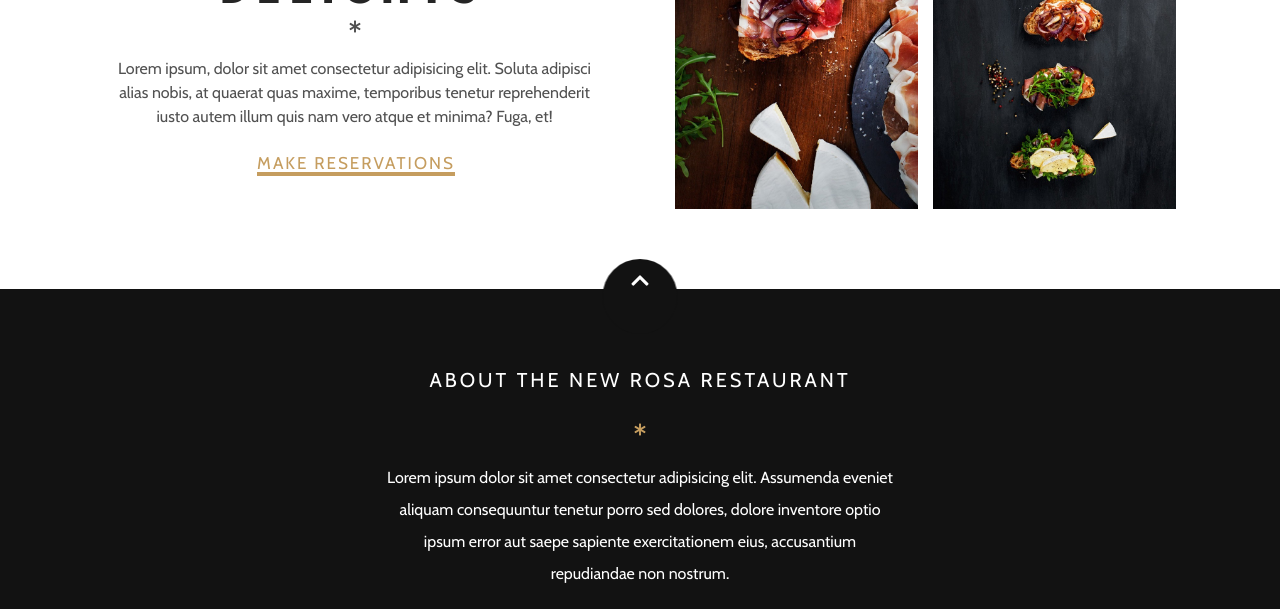
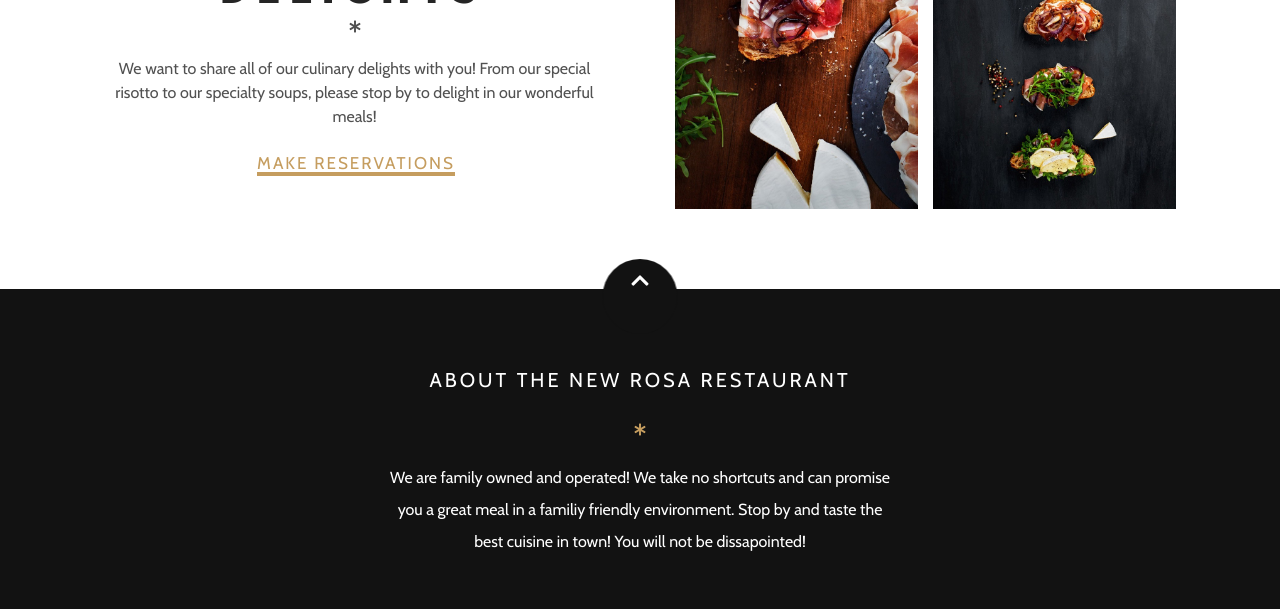
Before and after one commit to LM32/The-Rosa-Restaurant, a plain HTML site: page index.html in a window 1280 px wide. Shown: the part 3171-3780 px from the top of the page. Drawn offline with nearby package versions, Linux system fonts and the light colour scheme; a web font is replaced by a local one.

Commit message:
Update index.html

```diff
--- a/index.html
+++ b/index.html
@@ -129,7 +129,7 @@
                         <h1 class="headline headline-dark">Our Menu</h1>
                         <div class="asterisk"><i class="fas fa-asterisk"></i></div>
                     </div>
-                    <p>Lorem ipsum dolor sit amet, consectetur adipisicing elit. Sunt illum tempore, sapiente quae quis quisquam dolor. Consequuntur soluta, similique aut qui dolore earum nam recusandae accusantium omnis ad? Eum, nam!</p>
+                    <p>Our Menu is revised often so there are always new dishes to try! We carefully select meals that we know are certain to please. Come visit our restaurant and know you are in for a delightful evening of fun and great food!</p>
                     <a href="#" class="btn body-btn">View Our Full Menu</a>
                 </div>
             </div>
@@ -162,8 +162,7 @@
                     <h1 class="headline headline-dark">Delights</h1>
                     <div class="asterisk"><i class="fas fa-asterisk"></i></div>
                 </div>
-                <p>Lorem ipsum, dolor sit amet consectetur adipisicing elit. Soluta adipisci alias nobis, at quaerat quas
-                    maxime, temporibus tenetur reprehenderit iusto autem illum quis nam vero atque et minima? Fuga, et!
+                <p>We want to share all of our culinary delights with you! From our special risotto to our specialty soups, please stop by to delight in our wonderful meals!
                 </p>
                 <a href="#" class="btn body-btn">Make Reservations</a>
             </div>
@@ -184,7 +183,7 @@
             <div class="footer-content-about animate-top">
                 <h4>About the New Rosa Restaurant</h4>
                 <div class="asterisk"><i class="fas fa-asterisk"></i></div>
-                <p>Lorem ipsum dolor sit amet consectetur adipisicing elit. Assumenda eveniet aliquam consequuntur tenetur porro sed dolores, dolore inventore optio ipsum error aut saepe sapiente exercitationem eius, accusantium repudiandae non nostrum.</p>
+                <p>We are family owned and operated! We take no shortcuts and can promise you a great meal in a familiy friendly environment. Stop by and taste the best cuisine in town! You will not be dissapointed!</p>
             </div>
             <div class="footer-content-divider animate-bottom">
                 <div class="social-media">
```
